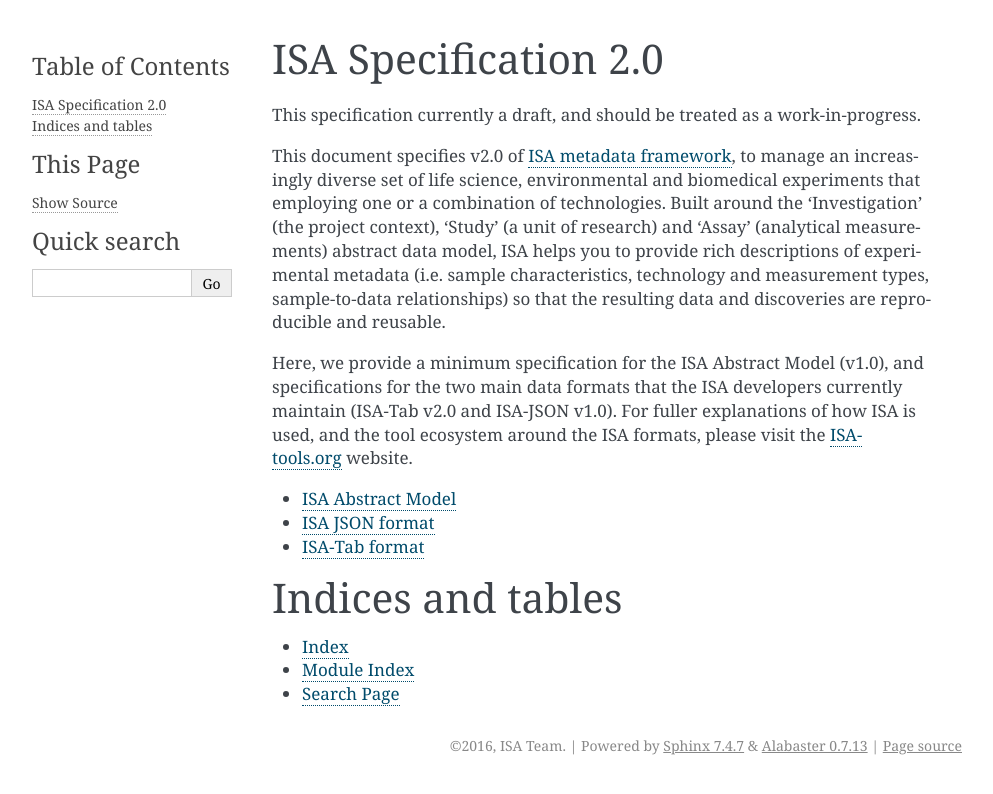
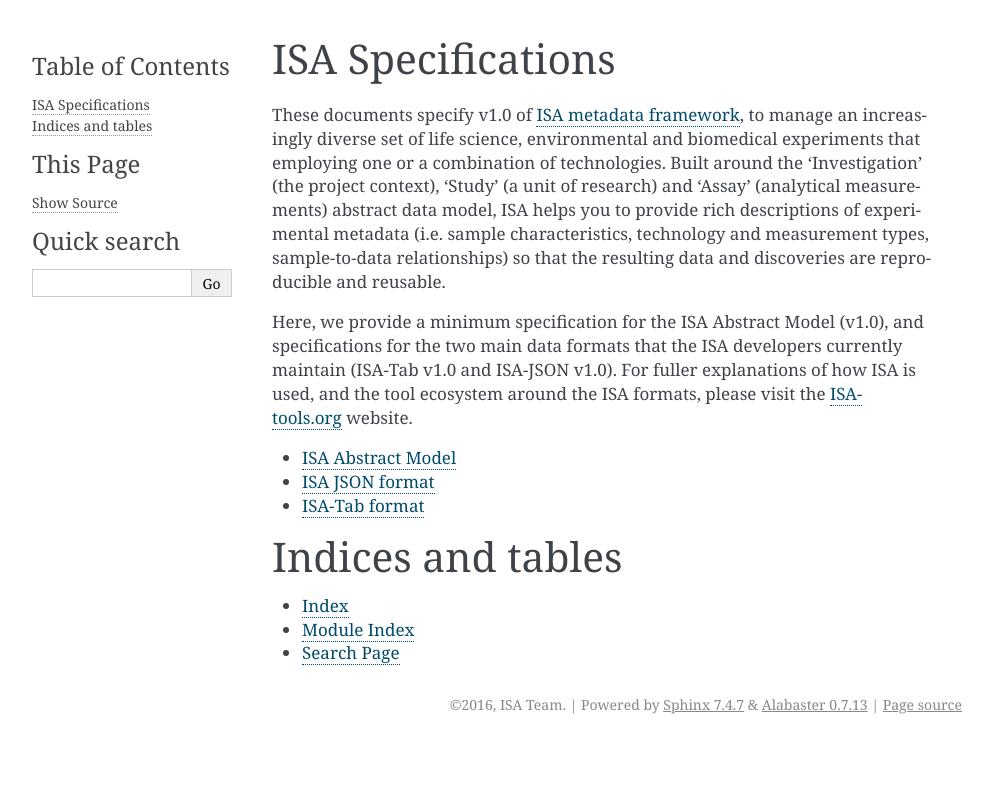
Before and after one commit to ISA-tools/isa-specs, a Sphinx documentation site: the page built from source/index.rst, in a window 1280 px wide. Shown: the top 794 px of the page, without its empty margins (148-1141 px from the left). Built offline with Sphinx 7.4.7, drawn with Linux system fonts in a browser that asks for light colours.

```diff
--- a/source/abstract.rst
+++ b/source/abstract.rst
@@ -1,6 +1,4 @@
-This specification currently a draft, and should be treated as a work-in-progress.
-
-This document specifies v2.0 of `ISA metadata framework`_, to manage an
+These documents specify v1.0 of `ISA metadata framework`_, to manage an
 increasingly diverse set of life science, environmental and biomedical experiments that employing one or a
 combination of technologies. Built around the 'Investigation' (the project context), 'Study' (a unit of research)
 and 'Assay' (analytical measurements) abstract data model, ISA helps you to provide rich
@@ -8,7 +6,7 @@ descriptions of experimental metadata (i.e. sample characteristics, technology a
 relationships) so that the resulting data and discoveries are reproducible and reusable.
 
 Here, we provide a minimum specification for the ISA Abstract Model (v1.0), and specifications for the two main data
-formats that the ISA developers currently maintain (ISA-Tab v2.0 and ISA-JSON v1.0). For fuller explanations of how
+formats that the ISA developers currently maintain (ISA-Tab v1.0 and ISA-JSON v1.0). For fuller explanations of how
 ISA is used, and the tool ecosystem around the ISA formats, please visit the `ISA-tools.org`_ website.
 
 .. _ISA-tools.org: http://www.isa-tools.org
--- a/source/index.rst
+++ b/source/index.rst
@@ -1,5 +1,5 @@
-ISA Specification 2.0
-=====================
+ISA Specifications
+==================
 
 .. include:: abstract.rst
 
```
Also changed, not shown: source/isajson.rst (+9 -1 lines), source/isatab-data.rst (deleted, +0 -15 lines), source/isatab.rst (+11 -3 lines).
